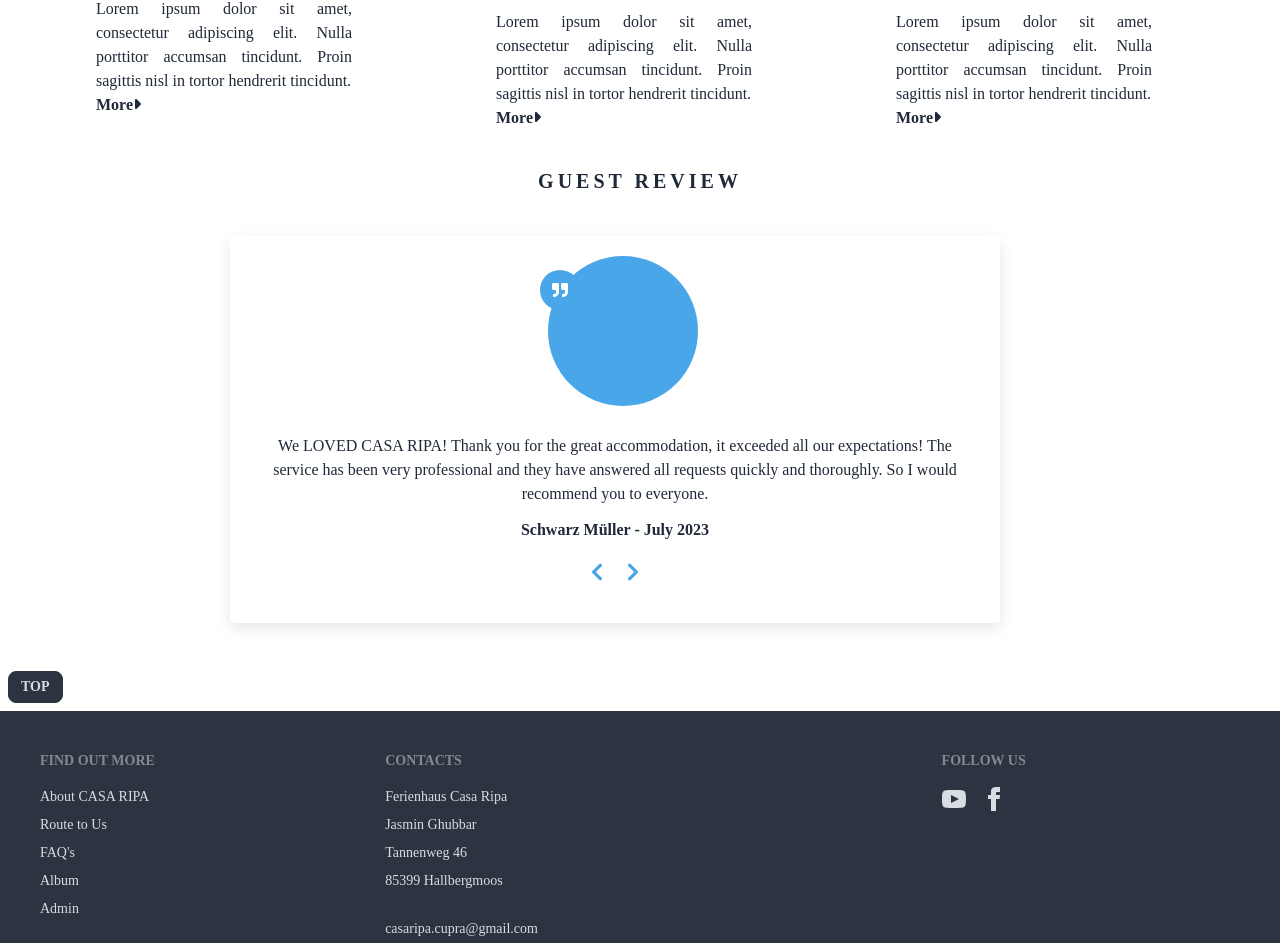
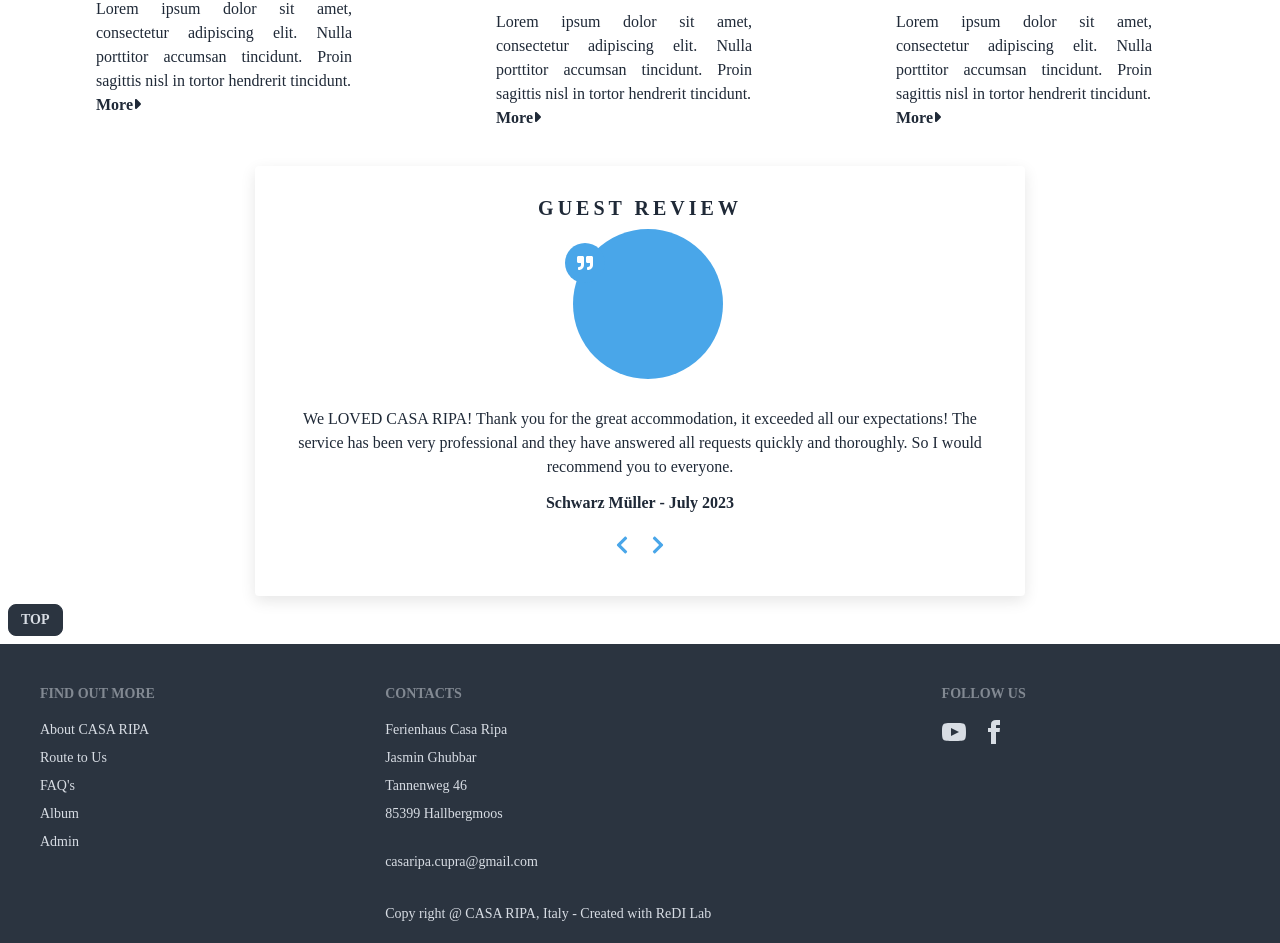
Before and after one commit to SinthiyaBalan/CASA_RIPA_HouseRentingApp, a React (Vite) app: page / in a window 1280 px wide. Shown: the part 1729-2672 px from the top of the page. Built offline with nearby package versions, Linux system fonts and the light colour scheme; some icons are missing; a web font is replaced by a local one.

Commit message:
Review slider css updated

```diff
--- a/src/components/Review.jsx
+++ b/src/components/Review.jsx
@@ -35,9 +35,10 @@ function Review() {
 
 
   return (
-    <>
+    <div className='review-container'>
+
+    <article className="review">
     <h2 className='review-title'>GUEST REVIEW</h2>
-    <article className="review">
     <div className="img-container">
       {/* <img src={image} alt={name} className="person-img"/> */}
       <span className="quote-icon">
@@ -58,7 +59,7 @@ function Review() {
       </div>
 
   </article>
-  </>
+  </div>
   )
 }
 
--- a/src/components/ReviewSlider.css
+++ b/src/components/ReviewSlider.css
@@ -1,19 +1,26 @@
+.review-container{
+  display: flex;
+  justify-content: center;
+  align-items: center;
+}
+
 .review-title{
   font-size: 20px;
   font-weight: bold;
   text-align: center;
   letter-spacing: 4px;
-  margin-top: 20px;
+  margin-top: 3px;
 }
 .review {
   background: #fff;
-  padding: 1.5rem 2rem;
+  padding: 1.5rem 1.5rem;
   border-radius:  0.25rem;
   box-shadow: 0 5px 15px rgba(0, 0, 0, 0.1);
   transition: all 0.3s linear;
   text-align: center;
-  width: 270px;
-  margin: 7px;
+  width: 75%;
+  margin-top: 10px;
+
 }
 .review:hover {
   box-shadow: 0 5px 15px rgba(0, 0, 0, 0.2);
@@ -25,6 +32,7 @@
   border-radius: 50%;
   margin: 0 auto;
   margin-bottom: 1.5rem;
+  margin-top: 10px;
 }
 .person-img {
   width: 100%;
@@ -102,8 +110,9 @@
 @media only screen and (min-width: 992px) {
   .review {
     width: 770px;
-    margin: 40px;
-    margin-left: 230px;
+    margin-top: 20px;
+    /* height: 420px; */
+
   }
 
 
```
